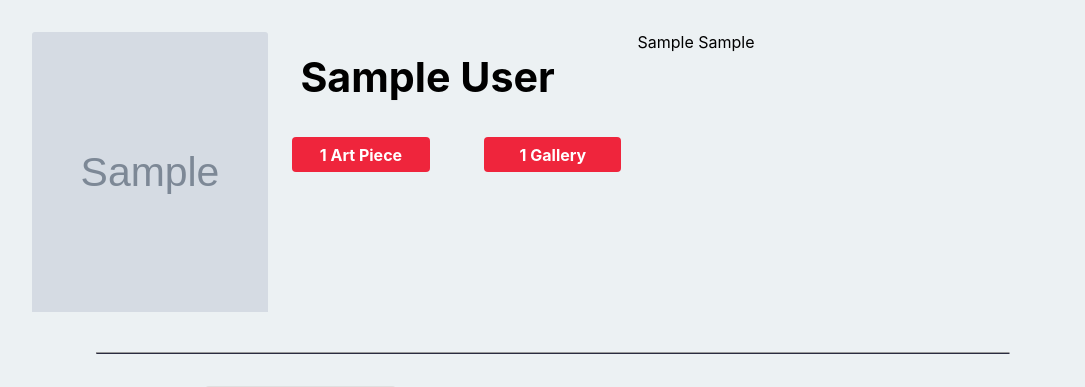
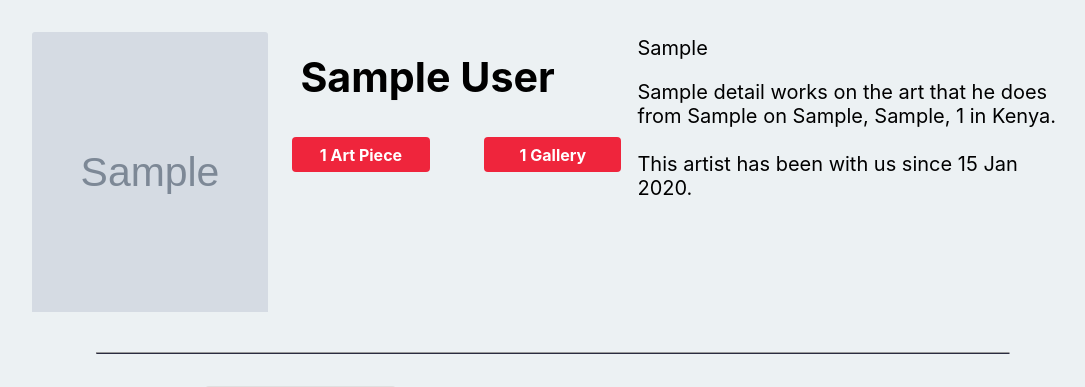
Before and after one commit to BMWire/mnylsa, a PHP site: page /artist-portfolio.php?id=1 in a window 1280 px wide. Shown: the part 130-517 px from the top of the page, without its empty margins (87-1172 px from the left). Run offline with PHP 8.4, Linux system fonts and the light colour scheme; the visitor is signed in with stand-in values (Sample User, id 1); tables that the repository leaves empty or names only in its code hold one stand-in row (values such as "Sample post"); grey boxes marked "Sample" are stand-in pictures; data that the repository does not hold is empty.

Commit message:
fix: clearer artist portfolio

```diff
--- a/artist-portfolio.php
+++ b/artist-portfolio.php
@@ -116,9 +116,15 @@ $gallery_count = $gallery_count_result->fetch_assoc();
                                         </div>
                                     </div>
                                     <div class='col-md-7 col-lg-7 px-3'>
-                                        <p class='fs-6'>
+                                        <p class='fs-5'>
                                             <?= $artist_details['story'] ?>
-                                            <?= $artist_details['story'] ?>
+                                        </p>
+                                        <p class='fs-5'>
+                                            <?= $artist_details['artist_name'] ?> works on the art that he does from <?= $artist_details['building'] ?> on <?= $artist_details['street'] ?>, <?= $artist_details['town'] ?>, <?= $artist_details['county'] ?> in Kenya.
+
+                                            <br />
+                                            <br />
+                                            This artist has been with us since <?= date('d M Y', strtotime($artist_details['created_at'])) ?>.
                                         </p>
                                     </div>
 
```
